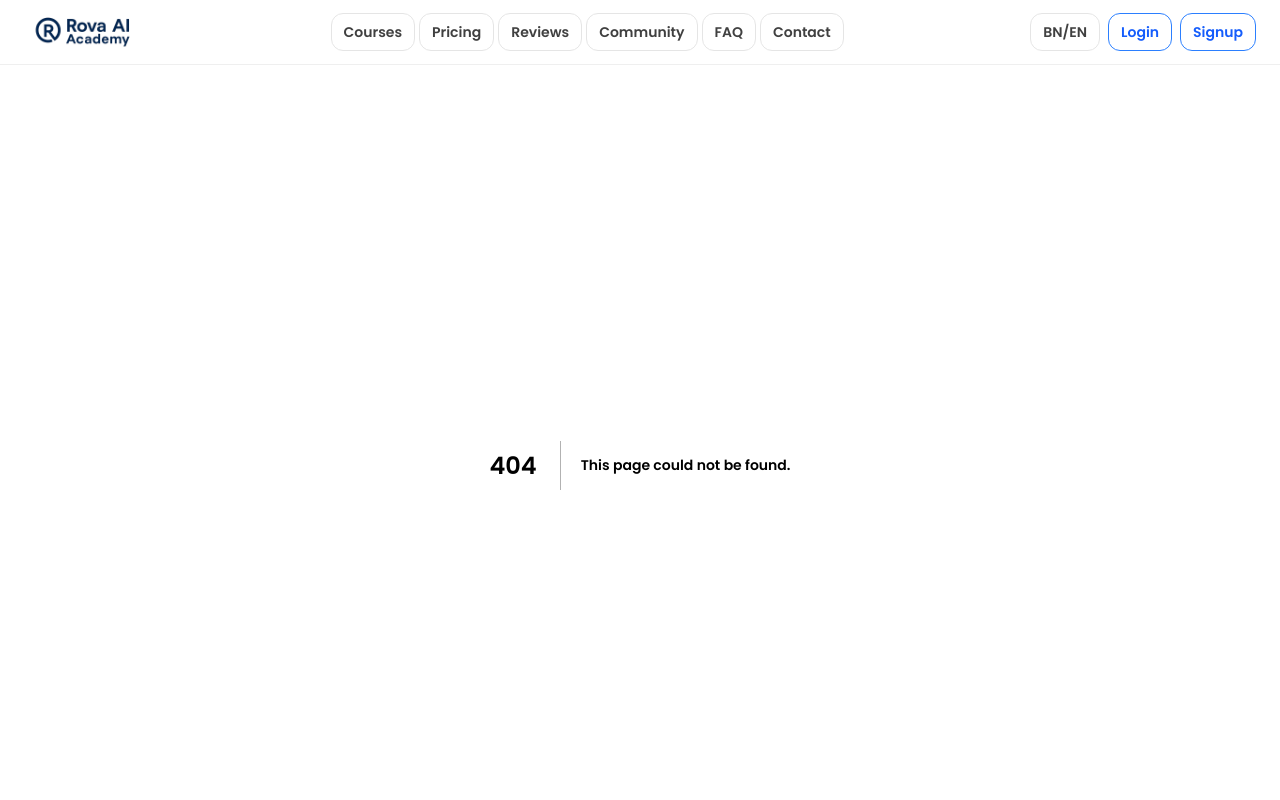
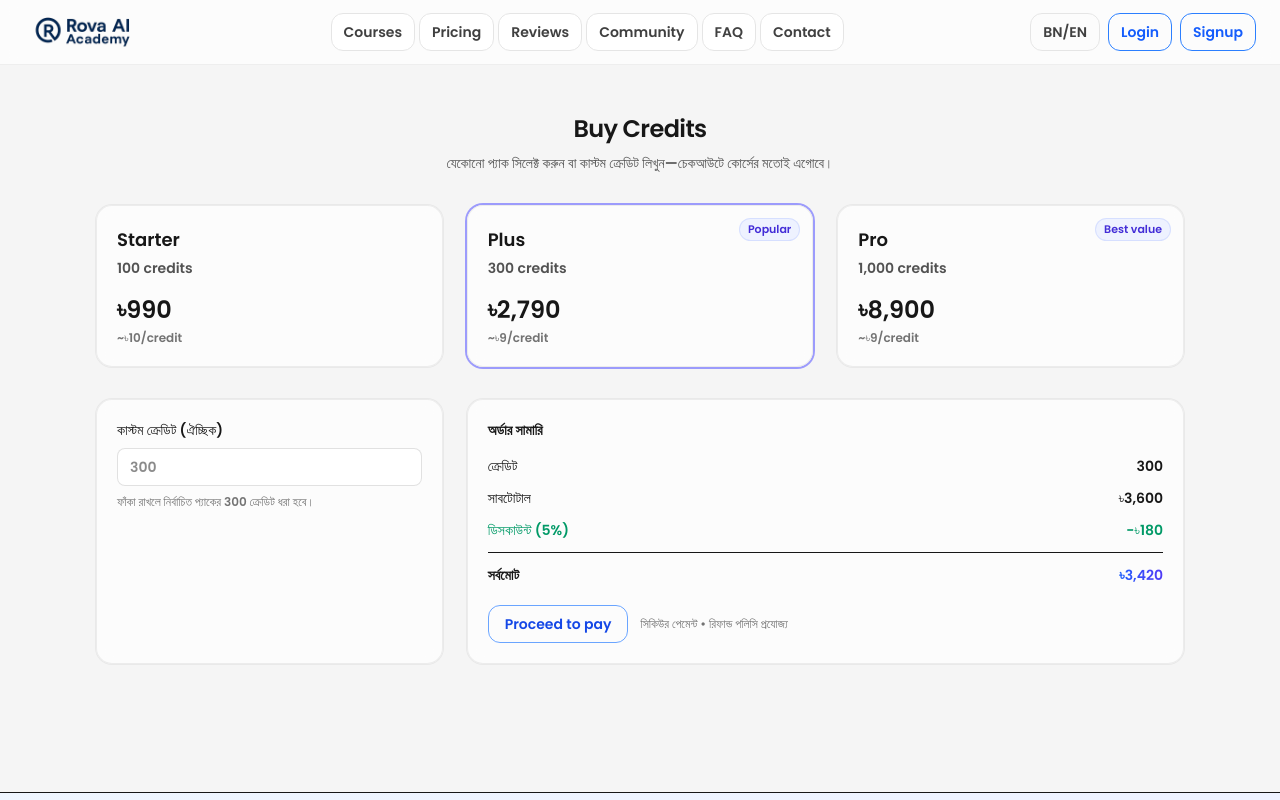
Before and after one commit to helloshamimjunior-cpu/rova-ai, a Next.js app: page /buy-credits in a window 1280 px wide. Before the commit this address had no page. Shown: the top 800 px of the page. Built offline with nearby package versions, Linux system fonts and the light colour scheme.

Commit message:
feat: add /buy-credits page (+ header link)

```diff
--- /dev/null
+++ b/app/buy-credits/page.tsx
@@ -0,0 +1,154 @@
+// app/buy-credits/page.tsx
+"use client";
+
+import { useMemo, useState } from "react";
+import { useRouter } from "next/navigation";
+
+type Pack = {
+  id: string;
+  title: string;
+  credits: number;
+  price: number; // BDT
+  badge?: string;
+};
+
+const PACKS: Pack[] = [
+  { id: "starter", title: "Starter", credits: 100, price: 990 },
+  { id: "plus", title: "Plus", credits: 300, price: 2790, badge: "Popular" },
+  { id: "pro", title: "Pro", credits: 1000, price: 8900, badge: "Best value" },
+];
+
+export default function BuyCreditsPage() {
+  const router = useRouter();
+  const [selectedId, setSelectedId] = useState<Pack["id"]>("plus");
+  const [custom, setCustom] = useState<number | "">("");
+
+  const selectedPack = useMemo(
+    () => PACKS.find(p => p.id === selectedId)!,
+    [selectedId]
+  );
+
+  const qty = typeof custom === "number" && custom > 0 ? custom : selectedPack.credits;
+
+  // অনুমানভিত্তিক ডিসকাউন্ট: 300+=5%, 1000+=10% (চাইলে বদলে নেবেন)
+  const baseUnit = 12; // প্রতি ক্রেডিট বেস মূল্য (BDT) – UI ক্যাল্কের জন্য
+  const undiscounted = qty * baseUnit;
+  const discountRate = qty >= 1000 ? 0.1 : qty >= 300 ? 0.05 : 0;
+  const discount = Math.round(undiscounted * discountRate);
+  const total = Math.max(0, undiscounted - discount);
+
+  const handleCheckout = () => {
+    // কোর্স এনরোলের মতোই এনরোল রুট ব্যবহার করছি
+    router.push(`/enroll?product=credits&qty=${qty}&amount=${total}`);
+  };
+
+  return (
+    <section className="py-12">
+      <div className="mx-auto max-w-6xl px-4">
+        <header className="mb-8 text-center">
+          <h1 className="text-2xl font-semibold tracking-tight">Buy Credits</h1>
+          <p className="mt-2 text-sm text-neutral-600 dark:text-neutral-300">
+            যেকোনো প্যাক সিলেক্ট করুন বা কাস্টম ক্রেডিট লিখুন—চেকআউটে কোর্সের মতোই এগোবে।
+          </p>
+        </header>
+
+        <div className="grid gap-6 lg:grid-cols-3">
+          {PACKS.map((p) => {
+            const active = p.id === selectedId;
+            return (
+              <button
+                key={p.id}
+                onClick={() => setSelectedId(p.id)}
+                className={[
+                  "relative w-full rounded-2xl border p-5 text-left transition-all",
+                  "bg-white/70 dark:bg-neutral-900/50 backdrop-blur-sm",
+                  "border-neutral-200/70 dark:border-neutral-800/60",
+                  "hover:shadow-md",
+                  active ? "ring-2 ring-indigo-500/60" : "ring-1 ring-neutral-900/5",
+                ].join(" ")}
+              >
+                {p.badge && (
+                  <span className="absolute right-3 top-3 rounded-full border border-indigo-200/60 bg-indigo-50 px-2 py-0.5 text-[11px] font-medium text-indigo-700 dark:border-indigo-900/40 dark:bg-indigo-900/30 dark:text-indigo-200">
+                    {p.badge}
+                  </span>
+                )}
+                <h3 className="text-lg font-semibold">{p.title}</h3>
+                <p className="mt-1 text-sm text-neutral-600 dark:text-neutral-300">
+                  {p.credits.toLocaleString()} credits
+                </p>
+                <p className="mt-4 text-2xl font-semibold">
+                  ৳{p.price.toLocaleString()}
+                </p>
+                <p className="mt-1 text-xs text-neutral-500">
+                  ~৳{Math.round(p.price / p.credits)}/credit
+                </p>
+              </button>
+            );
+          })}
+        </div>
+
+        {/* Custom input + Summary */}
+        <div className="mt-8 grid gap-6 lg:grid-cols-3">
+          <div className="rounded-2xl border border-neutral-200/70 bg-white/70 p-5 ring-1 ring-neutral-900/5 backdrop-blur-sm dark:border-neutral-800/60 dark:bg-neutral-900/50 dark:ring-white/10">
+            <label className="block text-sm font-medium">
+              কাস্টম ক্রেডিট (ঐচ্ছিক)
+            </label>
+            <input
+              type="number"
+              min={1}
+              placeholder={selectedPack.credits.toString()}
+              value={custom}
+              onChange={(e) =>
+                setCustom(e.target.value === "" ? "" : Math.max(1, Number(e.target.value)))
+              }
+              className="mt-2 w-full rounded-lg border border-neutral-300/70 bg-white px-3 py-2 text-sm outline-none focus:border-indigo-500 focus:ring-2 focus:ring-indigo-200 dark:border-neutral-700 dark:bg-neutral-900"
+            />
+            <p className="mt-2 text-xs text-neutral-500">
+              ফাঁকা রাখলে নির্বাচিত প্যাকের {selectedPack.credits} ক্রেডিট ধরা হবে।
+            </p>
+          </div>
+
+          <div className="lg:col-span-2">
+            <div className="rounded-2xl border border-neutral-200/70 bg-white/70 p-5 ring-1 ring-neutral-900/5 backdrop-blur-sm dark:border-neutral-800/60 dark:bg-neutral-900/50 dark:ring-white/10">
+              <h4 className="text-sm font-semibold">অর্ডার সামারি</h4>
+              <div className="mt-4 space-y-3 text-sm">
+                <div className="flex items-center justify-between">
+                  <span>ক্রেডিট</span>
+                  <span>{qty.toLocaleString()}</span>
+                </div>
+                <div className="flex items-center justify-between">
+                  <span>সাবটোটাল</span>
+                  <span>৳{undiscounted.toLocaleString()}</span>
+                </div>
+                {discount > 0 && (
+                  <div className="flex items-center justify-between text-emerald-600">
+                    <span>ডিসকাউন্ট ({Math.round(discountRate * 100)}%)</span>
+                    <span>-৳{discount.toLocaleString()}</span>
+                  </div>
+                )}
+                <div className="flex items-center justify-between border-t pt-3 font-semibold">
+                  <span>সর্বমোট</span>
+                  <span className="bg-gradient-to-r from-blue-600 to-indigo-600 bg-clip-text text-transparent">
+                    ৳{total.toLocaleString()}
+                  </span>
+                </div>
+              </div>
+
+              <div className="mt-5 flex flex-wrap items-center gap-3">
+                <button
+                  onClick={handleCheckout}
+                  className="inline-flex items-center justify-center rounded-xl border border-blue-500/70 px-4 py-2 text-sm font-semibold text-blue-700 transition hover:bg-blue-600 hover:text-white dark:border-blue-400/60 dark:text-blue-200 dark:hover:bg-blue-500"
+                >
+                  Proceed to pay
+                </button>
+                <span className="text-xs text-neutral-500">
+                  সিকিউর পেমেন্ট • রিফান্ড পলিসি প্রযোজ্য
+                </span>
+              </div>
+            </div>
+          </div>
+        </div>
+      </div>
+    </section>
+  );
+}
```
